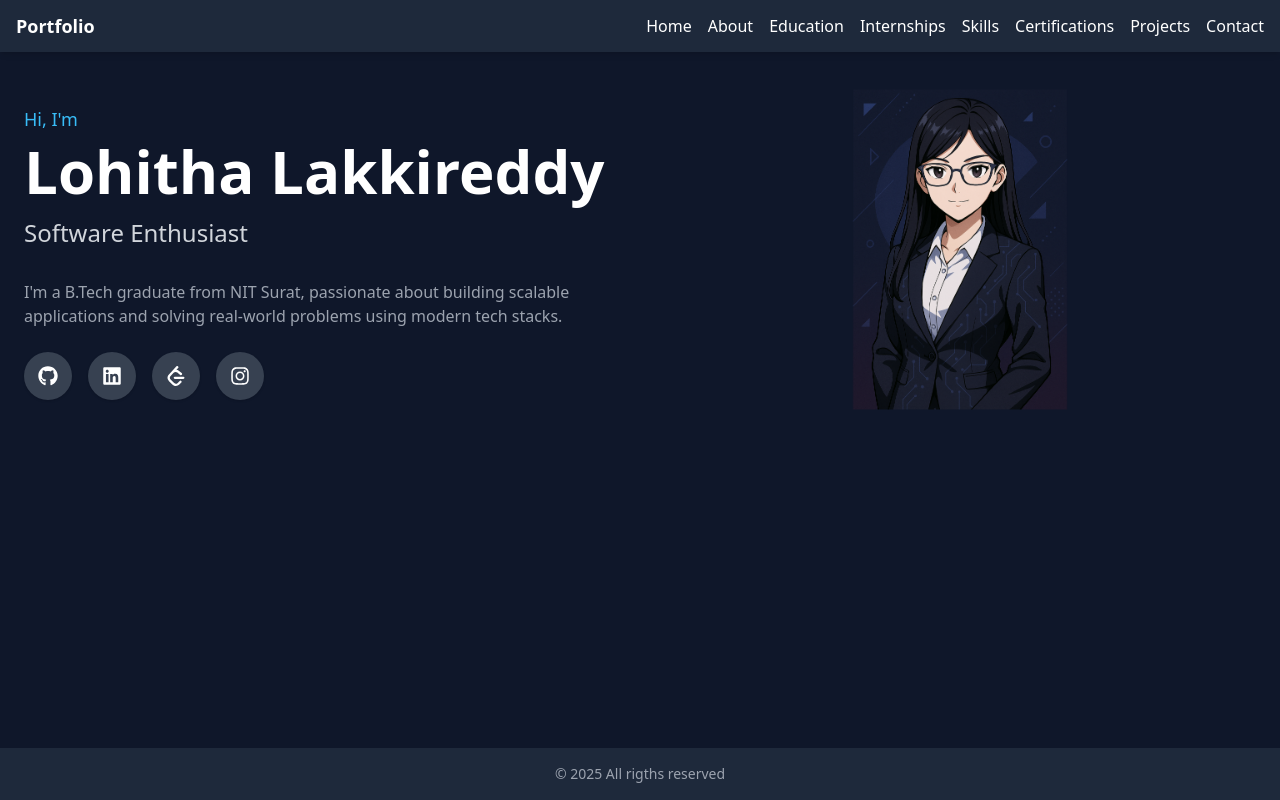
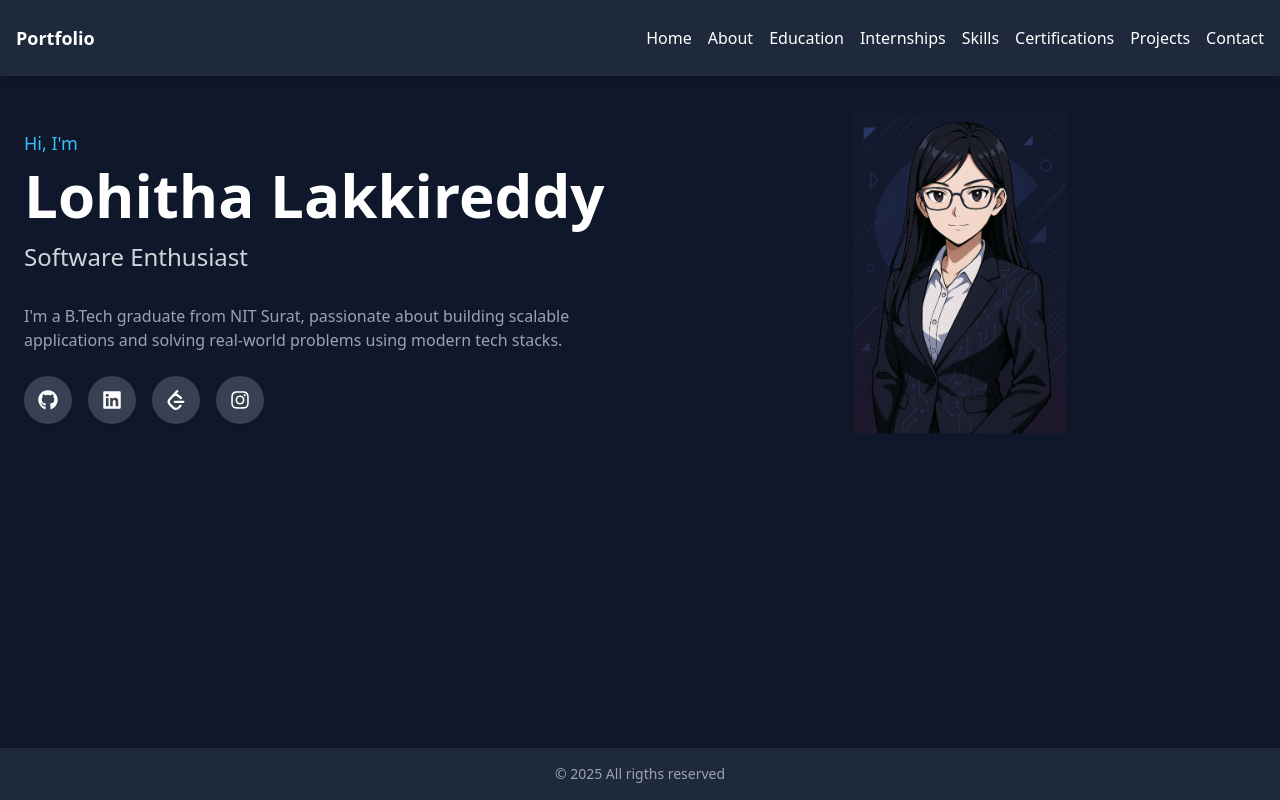
Before and after one commit to LohithaLakkireddy/portfolio, a React (Vite) app: page / in a window 1280 px wide. Built offline with nearby package versions, Linux system fonts and the light colour scheme.

Commit message:
Updated Header.jsx

```diff
--- a/src/components/Header.jsx
+++ b/src/components/Header.jsx
@@ -12,12 +12,11 @@ const Header = () => {
 
   return (
     <header className="bg-secondary text-white shadow-md sticky top-0 z-50">
-      <div className="container mx-auto flex justify-between items-center px-4 py-3">
+      <div className="container mx-auto flex justify-between items-center px-4 py-6">
         {/* Logo / Name */}
         <h1 className="text-lg font-bold">Portfolio</h1>
-
         {/* Desktop Menu */}
-        <nav className="hidden md:flex gap-4">
+        <nav className="hidden md:flex space-x-4">
           <NavLink to="/" onClick={closeMenu} className="hover:text-accent font-medium">Home</NavLink>
           {navItems.map((item) => (
             <NavLink
```
